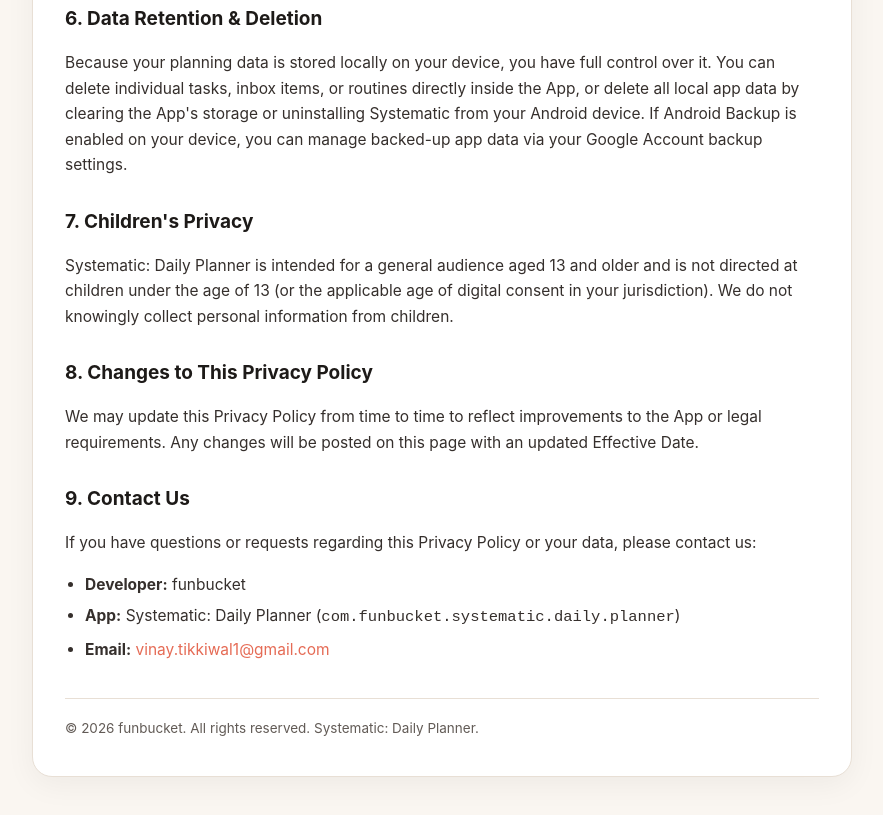
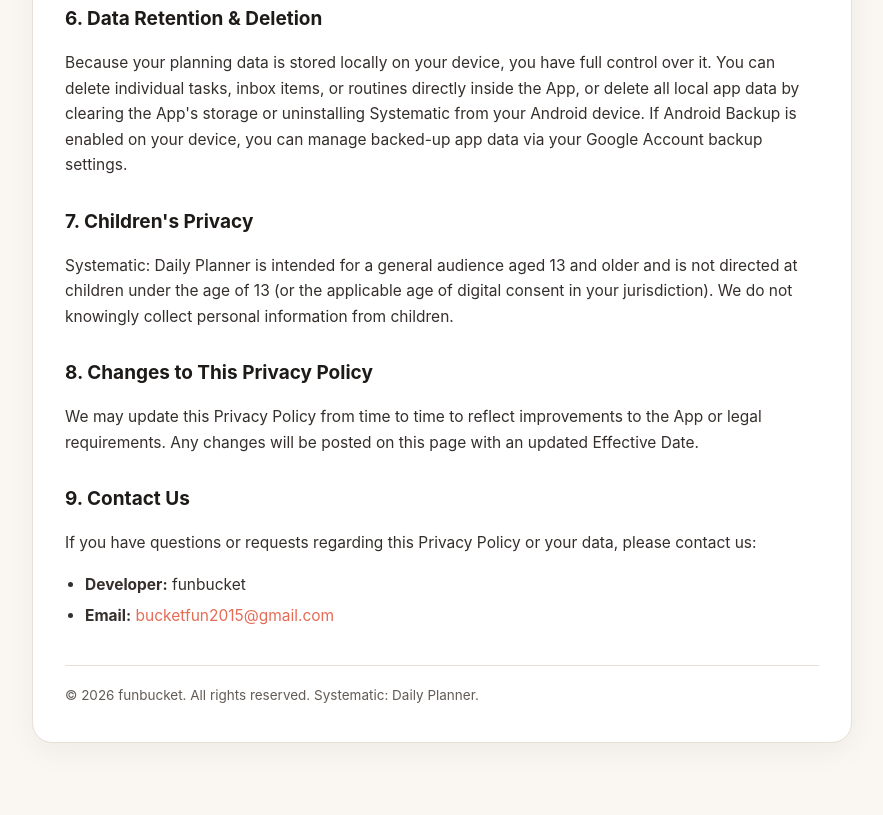
Before and after one commit to VinayTikkiwal/vinaytikkiwal.github.io, a plain HTML site: page systematic-privacy-policy.html in a window 1280 px wide. Shown: the part 2235-3050 px from the top of the page, without its empty margins (198-1081 px from the left). Drawn offline with Linux system fonts and the light colour scheme.

Commit message:
Change contact email in privacy policy
Updated contact email in privacy policy.

```diff
--- a/systematic-privacy-policy.html
+++ b/systematic-privacy-policy.html
@@ -204,8 +204,7 @@
     </p>
     <ul>
       <li><strong>Developer:</strong> funbucket</li>
-      <li><strong>App:</strong> Systematic: Daily Planner (<code>com.funbucket.systematic.daily.planner</code>)</li>
-      <li><strong>Email:</strong> <a href="mailto:vinay.tikkiwal1@gmail.com">vinay.tikkiwal1@gmail.com</a></li>
+      <li><strong>Email:</strong> <a href="mailto:bucketfun2015@gmail.com">bucketfun2015@gmail.com</a></li>
     </ul>
 
     <footer>
```
